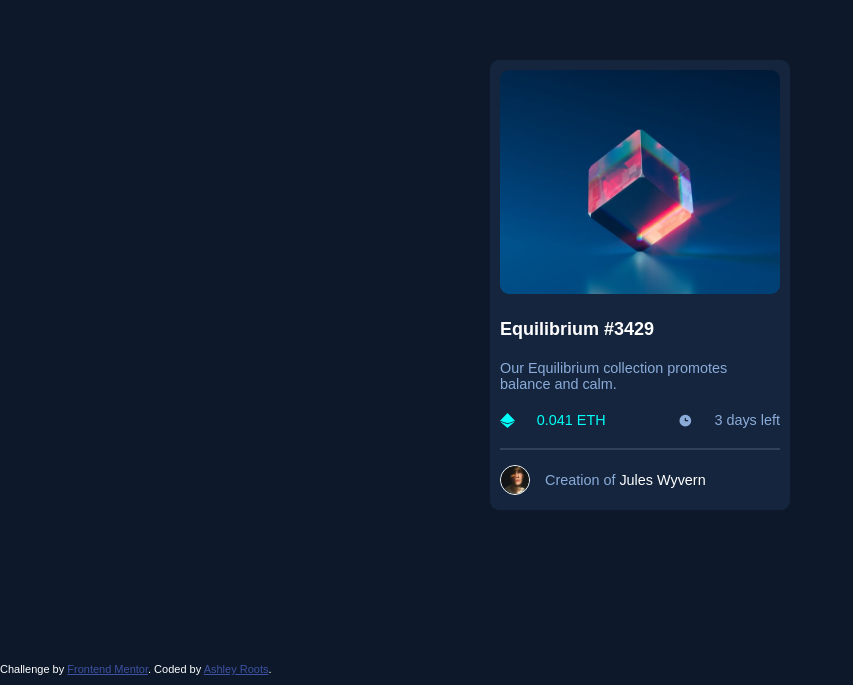
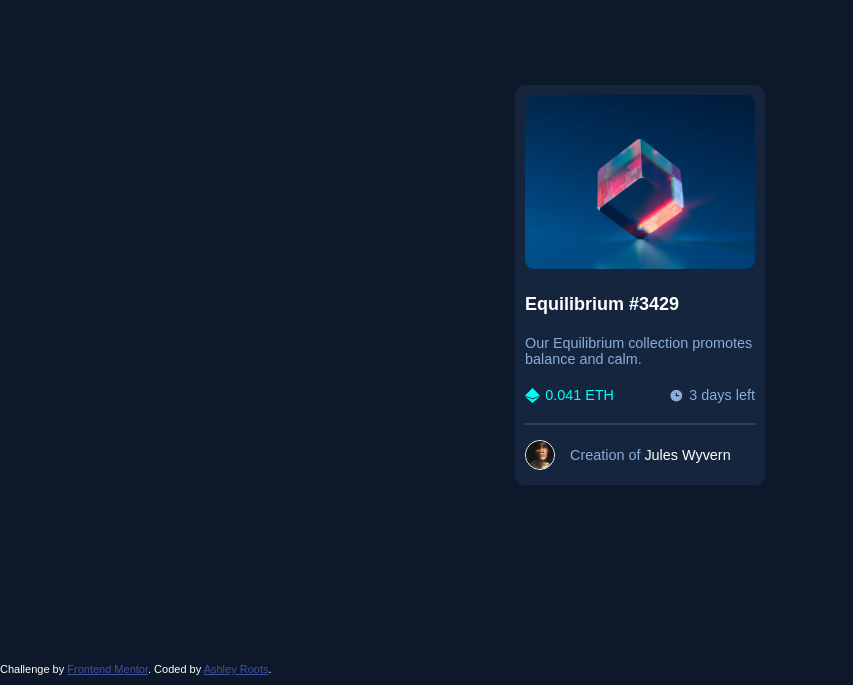
Before and after one commit to againstthestatic/NFT-preview-card-frontendmentor, a plain HTML site: page index.html in a window 1280 px wide. Shown: the part 115-800 px from the top of the page, without its empty margins (0-853 px from the left). Drawn offline with Linux system fonts and the light colour scheme.

Commit message:
amended size

```diff
--- a/style.css
+++ b/style.css
@@ -30,8 +30,8 @@ container {
 .card {
   display: flex;
   flex-direction: column;
-  height: 450px;
-  width: 300px;
+  height: 400px;
+  width: 250px;
   padding: 10px;
   background-color: var(--card-bg);
   border-radius: 0.5em;
```
